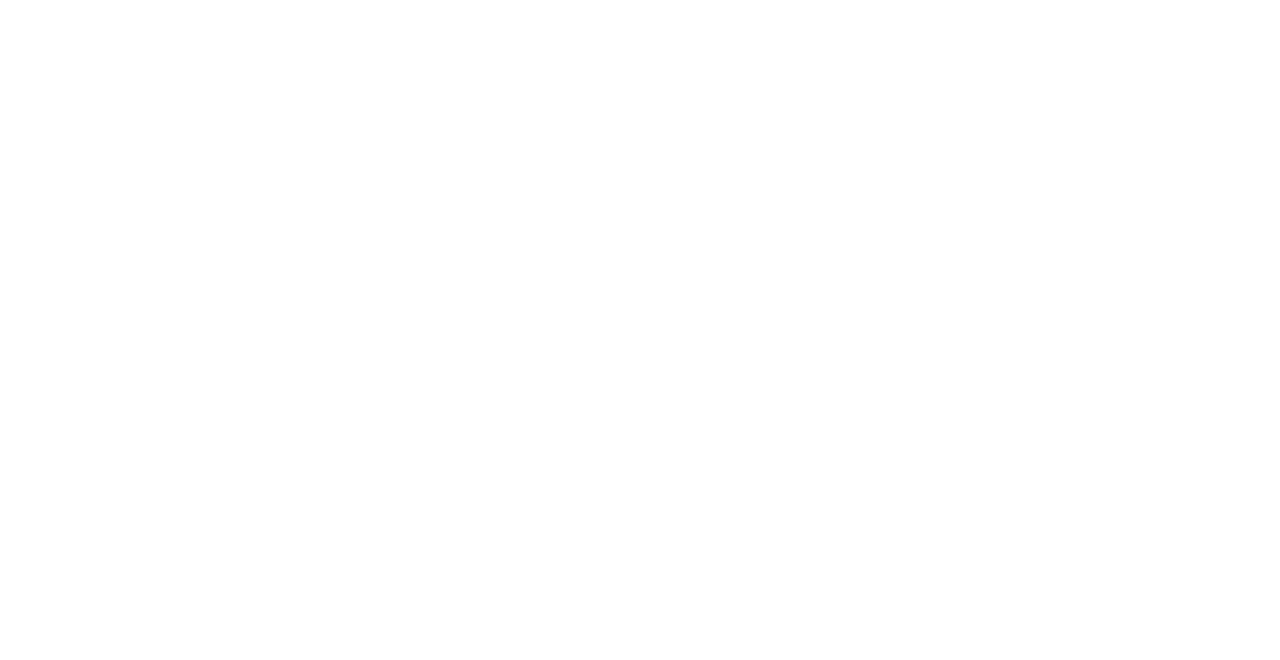
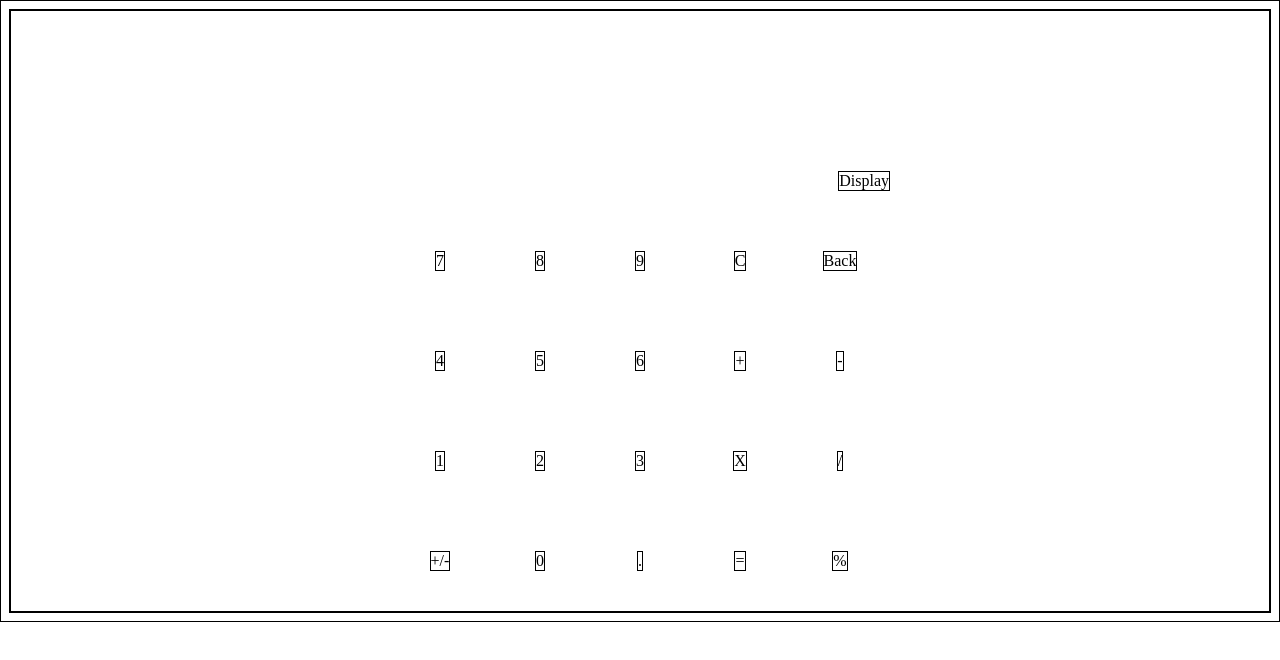
Before and after one commit to Akash617/Odin-Calculator, a plain HTML site: page index.html in a window 1280 px wide. Drawn offline with Linux system fonts and the light colour scheme.

Commit message:
Basic calculator display

```diff
--- a/index.html
+++ b/index.html
@@ -9,6 +9,29 @@
     </head>
 
     <body>
+        <div class="container">
+            <div class="res-display">Display</div>
+            <div class="in num7">7</div>
+            <div class="in num8">8</div>
+            <div class="in num9">9</div>
+            <div class="ex clear">C</div>
+            <div class="ex back">Back</div>
+            <div class="in num4">4</div>
+            <div class="in num5">5</div>
+            <div class="in num6">6</div>
 
+            <div class="op add">+</div>
+            <div class="op sub">-</div>
+            <div class="in num1">1</div>
+            <div class="in num2">2</div>
+            <div class="in num3">3</div>
+            <div class="op mul">X</div>
+            <div class="op div">/</div>
+            <div class="ex plus-min">+/-</div>
+            <div class="in num0">0</div>
+            <div class="ex dot">.</div>
+            <div class="op eq">=</div>
+            <div class="ex percent">%</div>
+        </div>
     </body>
 </html>
--- a/styles.css
+++ b/styles.css
@@ -3,3 +3,35 @@
 :root {
     box-sizing: border-box;
 }
+
+* {
+    border: 1px solid;
+}
+
+.container {
+    display: grid;
+    justify-content: center;
+    align-content: center;
+    justify-items: center;
+    align-items: center;
+    grid-template-rows: repeat(6, 100px);
+    grid-template-columns: repeat(5, 100px);
+}
+
+.res-display {
+    grid-column: 1 / -1;
+    grid-row: span 2;
+    justify-self: right;
+    align-self: flex-end;
+    margin-bottom: 20px;
+}
+
+.num0 {
+    grid-column: span 1;
+    grid-row: span 1;
+}
+
+.num1 {
+    grid-column: span 1;
+    grid-row: span 1;
+}
```
